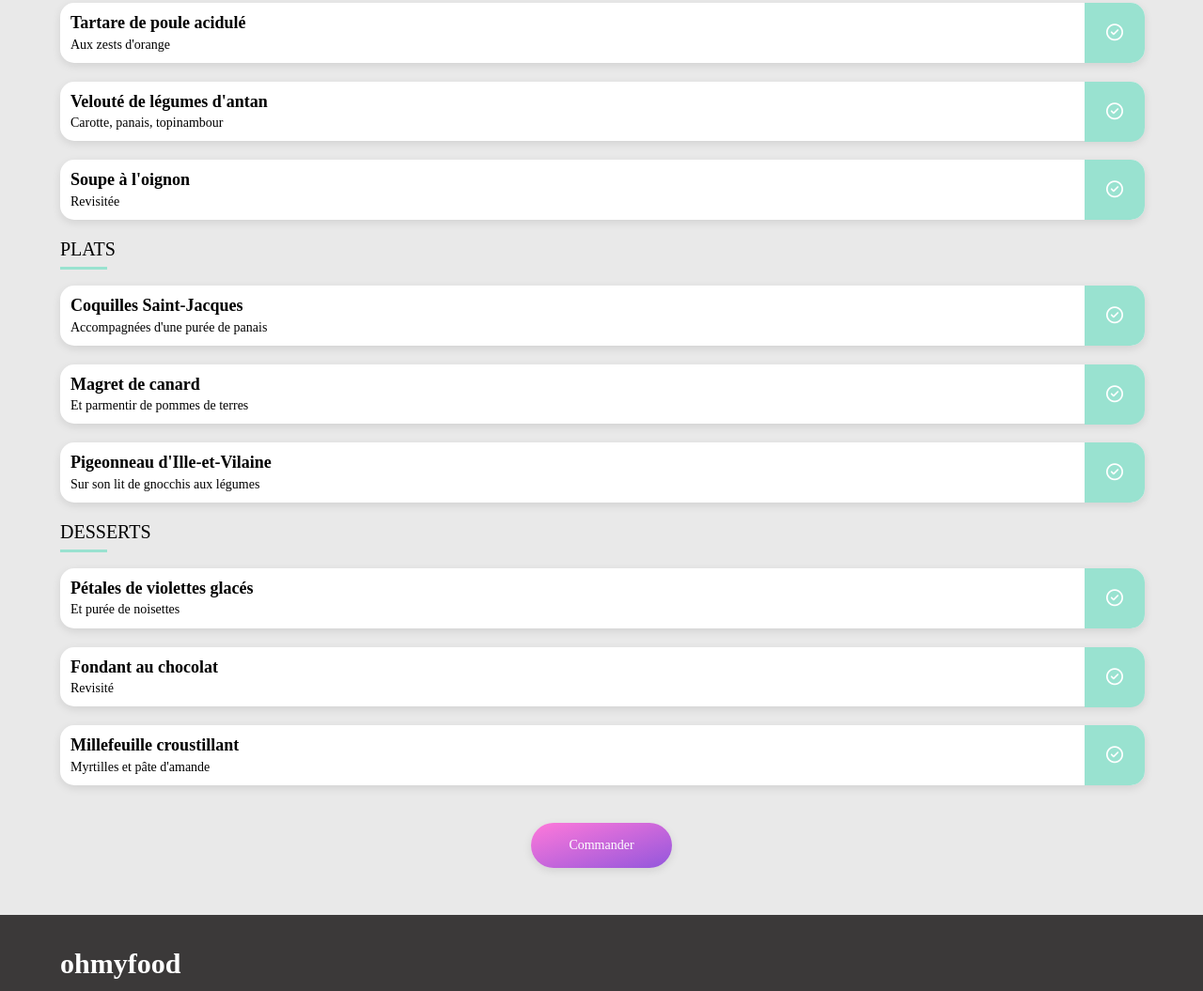
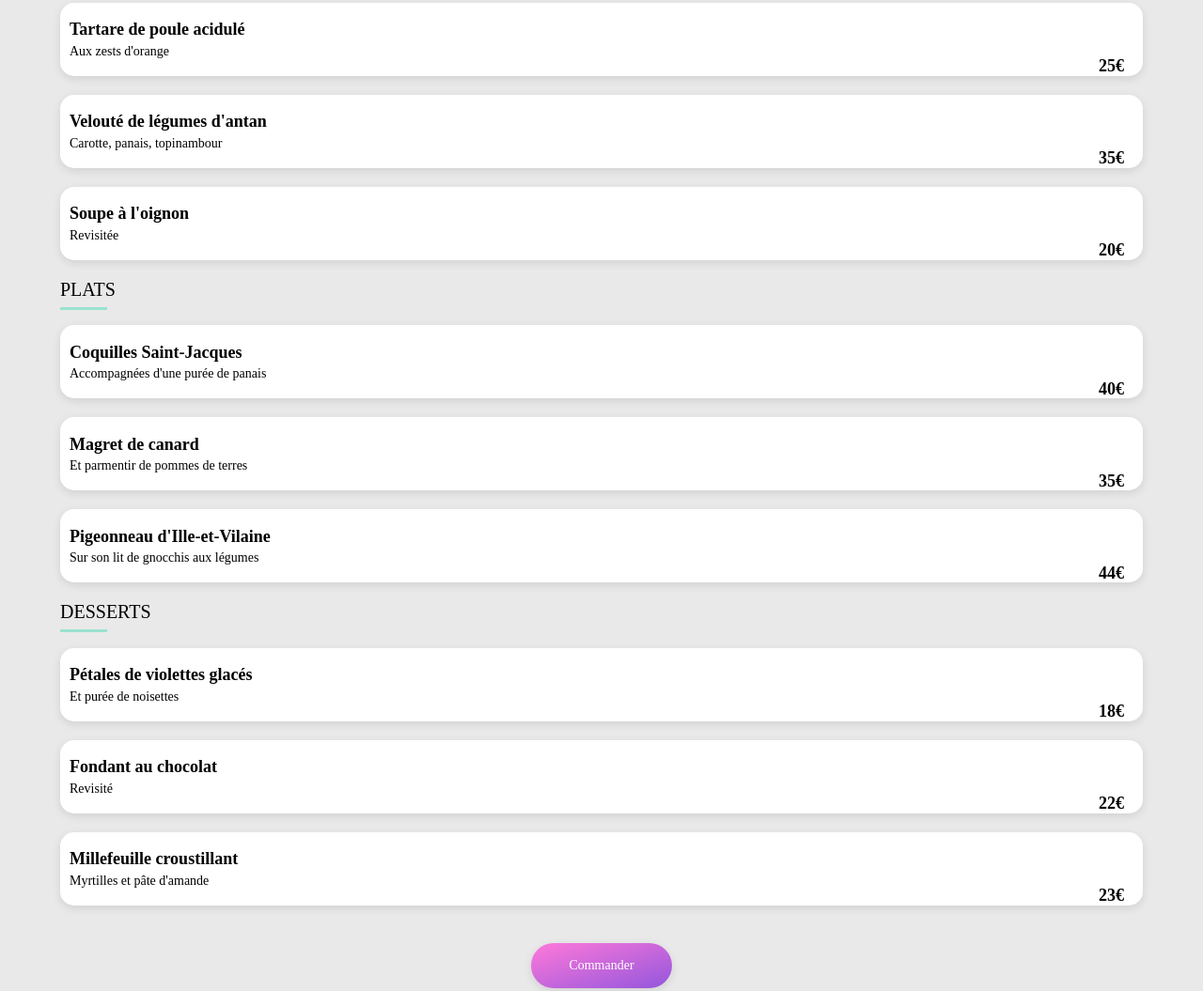
Before and after one commit to Addict-7/OhMyFood, a website: page page1.html in a window 1280 px wide. Shown: the part 449-1504 px from the top of the page at 94% size. Drawn offline with Linux system fonts and the light colour scheme; files that its build step writes are made by us from their sources.

Commit message:
Animations

```diff
--- a/main.scss
+++ b/main.scss
@@ -296,23 +296,27 @@ $tertiary-color: #99E2D0;
     }
     &__choices {
 
+        display: flex;
+        flex-direction: row;
+        align-items: center;
+        justify-content: space-between;
+        width: 100%;
+        font-size: 18px;
+        overflow: hidden;
+        border: 0px solid transparent;
+        box-shadow: 0 3px 10px rgb(0 0 0 / 0.1);
+        background-color: white;
+        border-radius: 15px;
+        margin-bottom: 20px;
         animation: appear 1s;
         animation-fill-mode: both;
         @for $i from 1 to 5 {
             &:nth-child(#{$i}){
                 animation-delay: 0.2s *$i;
             }
+
         }
-        display: flex;
-        flex-direction: column;
-        position: relative;
-        width: 100%;
-        font-size: 18px;
-        border: 1px solid transparent;
-        box-shadow: 0 3px 10px rgb(0 0 0 / 0.1);
-        background-color: white;
-        border-radius: 15px;
-        margin-bottom: 20px;
+
         h3 {
             font-size: 18px;
             margin-left: 10px;
@@ -325,22 +329,28 @@ $tertiary-color: #99E2D0;
             margin-bottom: 10px;
             margin-top: 5px;
         }
+
         span {
-            position: absolute;
-            right: 30px;
-            top: 35px;
+            display: flex;
+            align-items: flex-end;
+            margin-left: auto;
+            font-weight: bold;
+            gap: 20px;
+            transition: 0.4s;
+            &:hover {
+                margin-right: 78px;
             }
+        }
+
         i {
-            position: absolute;
-            right: -1px;
-            top: -1px;
+            margin-left: auto;
             background-color: $tertiary-color;
             color: white;
-            padding: 23px;
-            border-radius: 15px;
+            padding: 30px;
+            border-radius: 10px;
             border-top-left-radius: 0;
             border-bottom-left-radius: 0;
-        }
+            margin-right: -78px;
         }
 
         @keyframes appear {
@@ -353,8 +363,13 @@ $tertiary-color: #99E2D0;
                 opacity: 1;
                 }
             }
+    }
 
+    &__text {
+        display: flex;
+        flex-direction: column;
     }
+
 .btn {
     display: flex;
     justify-content: center;
@@ -368,24 +383,10 @@ $tertiary-color: #99E2D0;
     font-size: 14px;
     color: white;
     box-shadow: 0 3px 10px rgb(0 0 0 / 0.1);
+    cursor: pointer;
     }
 }
-.btn {
-    display: flex;
-    justify-content: center;
-    margin-top: 40px;
-    &__command {
-    width: 150px;
-    border: 0px solid transparent;
-    border-radius: 50px;
-    background: linear-gradient(to bottom right, $secondary-color, $primary-color);
-    padding: 16px;
-    font-size: 14px;
-    color: white;
-    box-shadow: 0 3px 10px rgb(0 0 0 / 0.1);
 }
-}
-
 
 
 footer {
@@ -418,5 +419,4 @@ footer {
         text-decoration: none;
         color: white;
     }
-
 }
--- a/page1.html
+++ b/page1.html
@@ -38,22 +38,28 @@
                     <h2>entrées</h2>
                 <div class="menu__smallbloc">
                     <div class="menu__choices">
+                        <div class="menu__text">
                             <h3>Tartare de poule acidulé</h3>
                             <p>Aux zests d'orange</p>
-                        <span>25€</span>
-                        <i class="menu__icon fa-regular fa-circle-check"></i>
+                        </div>
+                        <span class="menu__price">25€<i class="menu__btn fa-regular fa-circle-check"></i></span>
+
                     </div>
                     <div class="menu__choices">
+                        <div class="menu__text">
                             <h3>Velouté de légumes d'antan</h3>
                             <p>Carotte, panais, topinambour</p>
-                        <span>35€</span>
-                        <i class="menu__icon fa-regular fa-circle-check"></i>
+                        </div>
+                        <span class="menu__price">35€<i class="menu__btn fa-regular fa-circle-check"></i></span>
+
                     </div>
                     <div class="menu__choices">
+                        <div class="menu__text">
                             <h3>Soupe à l'oignon</h3>
                             <p>Revisitée</p>
-                        <span>20€</span>
-                        <i class="menu__btn fa-regular fa-circle-check"></i>
+                        </div>
+                        <span class="menu__price">20€<i class="menu__btn fa-regular fa-circle-check"></i></span>
+
                     </div>
                 </div>
                 </div>
@@ -61,22 +67,28 @@
                     <h2>plats</h2>
                 <div class="menu__smallbloc">
                     <div class="menu__choices">
+                        <div class="menu__text">
                             <h3>Coquilles Saint-Jacques</h3>
                             <p>Accompagnées d'une purée de panais</p>
-                        <span>40€</span>
-                        <i class="menu__btn fa-regular fa-circle-check"></i>
+                        </div>
+                        <span class="menu__price">40€<i class="menu__btn fa-regular fa-circle-check"></i></span>
+
                     </div>
                     <div class="menu__choices">
+                        <div class="menu__text">
                             <h3>Magret de canard</h3>
                             <p>Et parmentir de pommes de terres</p>
-                        <span>35€</span>
-                        <i class="menu__btn fa-regular fa-circle-check"></i>
+                        </div>
+                        <span class="menu__price">35€<i class="menu__btn fa-regular fa-circle-check"></i></span>
+
                     </div>
                     <div class="menu__choices">
+                        <div class="menu__text">
                             <h3>Pigeonneau d'Ille-et-Vilaine</h3>
                             <p>Sur son lit de gnocchis aux légumes</p>
-                        <span>44€</span>
-                        <i class="menu__btn fa-regular fa-circle-check"></i>
+                        </div>
+                        <span class="menu__price">44€<i class="menu__btn fa-regular fa-circle-check"></i></span>
+
                     </div>
                 </div>
                 </div>
@@ -84,22 +96,29 @@
                     <h2>desserts</h2>
                 <div class="menu__smallbloc">
                     <div class="menu__choices">
+                        <div class="menu__text">
                             <h3>Pétales de violettes glacés</h3>
                             <p>Et purée de noisettes</p>
-                        <span>18€</span>
-                        <i class="menu__btn fa-regular fa-circle-check"></i>
+                        </div>
+                        <span class="menu__price">18€<i class="menu__btn fa-regular fa-circle-check"></i></span>
+
                     </div>
                     <div class="menu__choices">
+                        <div class="menu__text">
+                            <div class="menu__text">
                                 <h3>Fondant au chocolat</h3>
-                        <p>Revisité</p>
-                        <span>22€</span>
-                        <i class="menu__btn fa-regular fa-circle-check"></i>
+                                <p>Revisité</p></div>
+                            </div>
+                            <span class="menu__price">22€<i class="menu__btn fa-regular fa-circle-check"></i></span>
+
                     </div>
                     <div class="menu__choices">
+                        <div class="menu__text">
                             <h3>Millefeuille croustillant</h3>
                             <p>Myrtilles et pâte d'amande</p>
-                        <span>23€</span>
-                        <i class="menu__icon fa-regular fa-circle-check"></i>
+                        </div>
+                        <span class="menu__price">23€<i class="menu__btn fa-regular fa-circle-check"></i></span>
+
                     </div>
                 </div>
                 </div>
@@ -115,7 +134,9 @@
 
     <footer>
         <div class="about">
-            <h2>ohmyfood</h2>
+            <div>
+                <img src="images/logo/ohmyfood.png" class="header__logo" alt="Logo ohmyfood">
+            </div>
                 <ul>
                     <li><a href="#"><i class="about__icons fa-solid fa-utensils"></i>&nbsp;&nbsp;Proposer un restaurant</a></li>
                     <li><a href="#"><i class="about__icons fa-solid fa-handshake-angle"></i>&nbsp;&nbsp;Devenir partenaire</a></li>
```
Also changed, not shown: css/style.css, 1 other file. Lines whose indentation alone changed are shown as unchanged.
